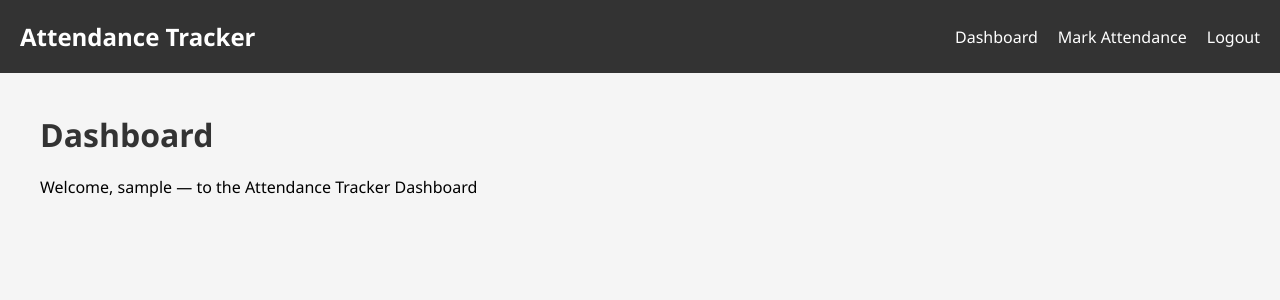
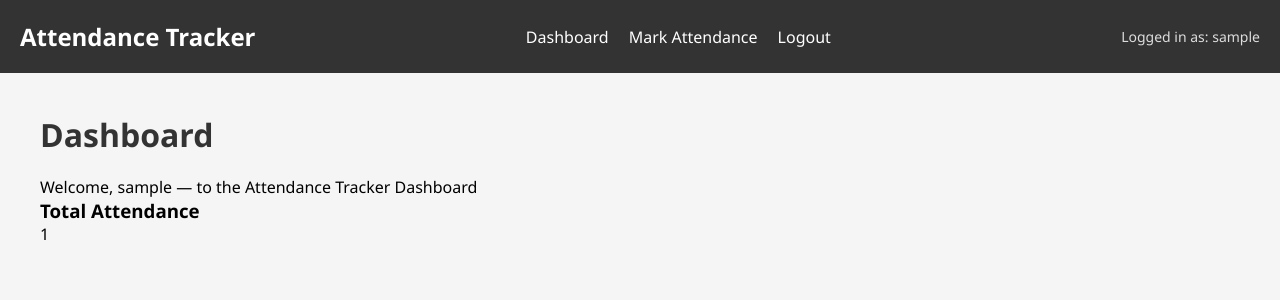
Before and after one commit to pamarthisaimanikanta38-hub/saimanikanta, a Flask app: page /dashboard in a window 1280 px wide. Shown: the top 300 px of the page. Run offline with Flask 3, Linux system fonts and the light colour scheme; the visitor is signed in with stand-in values (Sample User, id 1); tables that the repository leaves empty hold one stand-in row (values such as "Sample post").

Commit message:
Update dashboard.html with the new template for the Attendance Tracker

```diff
--- a/attendance_tracker2/attendance_tracker/templates/dashboard.html
+++ b/attendance_tracker2/attendance_tracker/templates/dashboard.html
@@ -15,11 +15,20 @@
                 <li><a href="/attendance">Mark Attendance</a></li>
                 <li><a href="/logout">Logout</a></li>
             </ul>
+            {% if username %}
+            <div class="nav-username">Logged in as: {{ username }}</div>
+            {% endif %}
         </nav>
         <main>
             <h1>Dashboard</h1>
             {% if username %}
             <p>Welcome, {{ username }} — to the Attendance Tracker Dashboard</p>
+            <div class="stats">
+                <div class="stat-card">
+                    <h3>Total Attendance</h3>
+                    <p class="stat-value">{{ attendance_count }}</p>
+                </div>
+            </div>
             {% else %}
             <p>Welcome to the Attendance Tracker Dashboard</p>
             {% endif %}
```
